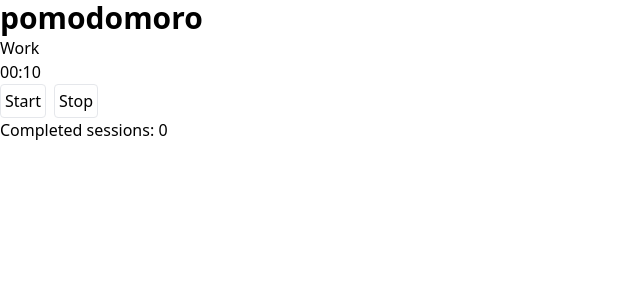
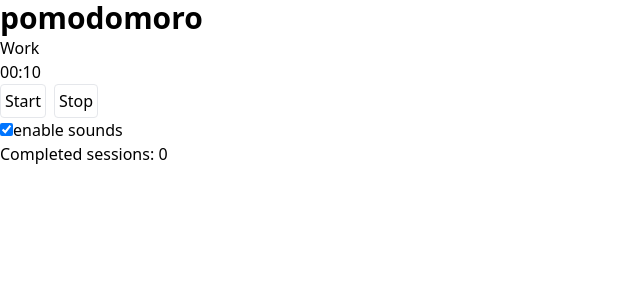
Before and after one commit to dku7/simply-start, a React (Vite) app: page / in a window 1280 px wide. Shown: the top 300 px of the page, without its empty margins (0-640 px from the left). Built offline with nearby package versions, Linux system fonts and the light colour scheme; no server answers.

Commit message:
play sound on completion

```diff
--- a/package.json
+++ b/package.json
@@ -11,7 +11,8 @@
   },
   "dependencies": {
     "react": "^18.3.1",
-    "react-dom": "^18.3.1"
+    "react-dom": "^18.3.1",
+    "use-sound": "^4.0.3"
   },
   "devDependencies": {
     "@eslint/js": "^9.15.0",
--- a/src/components/Timer.tsx
+++ b/src/components/Timer.tsx
@@ -1,12 +1,16 @@
 import { useState, useEffect, useRef } from "react";
+import useSound from "use-sound";
 import Countdown from "./Countdown";
 import TimerButton from "./TimerButton";
+import defaultNotification from "../assets/default-notification.mp3";
 
 export default function Timer() {
   const [secondsLeft, setSecondsLeft] = useState<number>(10);
   const [countdownStarted, setCountdownStarted] = useState<boolean>(false);
   const [sessionType, setSessionType] = useState<string>("Work");
   const [numberOfWorkSession, setNumberOfWorkSessions] = useState<number>(0);
+  const [soundsEnabled, setSoundsEnabled] = useState<boolean>(true);
+
   const intervalRef = useRef<number>(-1);
 
   const handleStartCountdown = () => {
@@ -29,10 +33,17 @@ export default function Timer() {
     };
   }, [countdownStarted]);
 
+  const [playNotification] = useSound(defaultNotification);
+  const handleSoundsEnabled = () => {
+    setSoundsEnabled((enabled) => !enabled);
+  };
+
   useEffect(() => {
     if (!secondsLeft && countdownStarted) {
       clearInterval(intervalRef.current);
       setCountdownStarted(false);
+
+      if (soundsEnabled) playNotification();
 
       if (sessionType === "Work") {
         const updatedSessionCount = numberOfWorkSession + 1;
@@ -53,7 +64,14 @@ export default function Timer() {
         setSecondsLeft(10);
       }
     }
-  }, [countdownStarted, numberOfWorkSession, secondsLeft, sessionType]);
+  }, [
+    countdownStarted,
+    numberOfWorkSession,
+    playNotification,
+    secondsLeft,
+    sessionType,
+    soundsEnabled,
+  ]);
 
   return (
     <>
@@ -63,6 +81,16 @@ export default function Timer() {
       <Countdown secondsLeft={secondsLeft} />
       <TimerButton title={"Start"} handleCountdown={handleStartCountdown} />
       <TimerButton title={"Stop"} handleCountdown={handleStopCountdown} />
+      <div>
+        <input
+          type="checkbox"
+          name="enable-sounds"
+          id="enable-sounds"
+          checked={soundsEnabled}
+          onChange={handleSoundsEnabled}
+        />
+        <label htmlFor="enable-sounds">enable sounds</label>
+      </div>
       <p>Completed sessions: {numberOfWorkSession}</p>
     </>
   );
```
Also changed, not shown: 2 other files (tests, documents, lock files or other folders).
